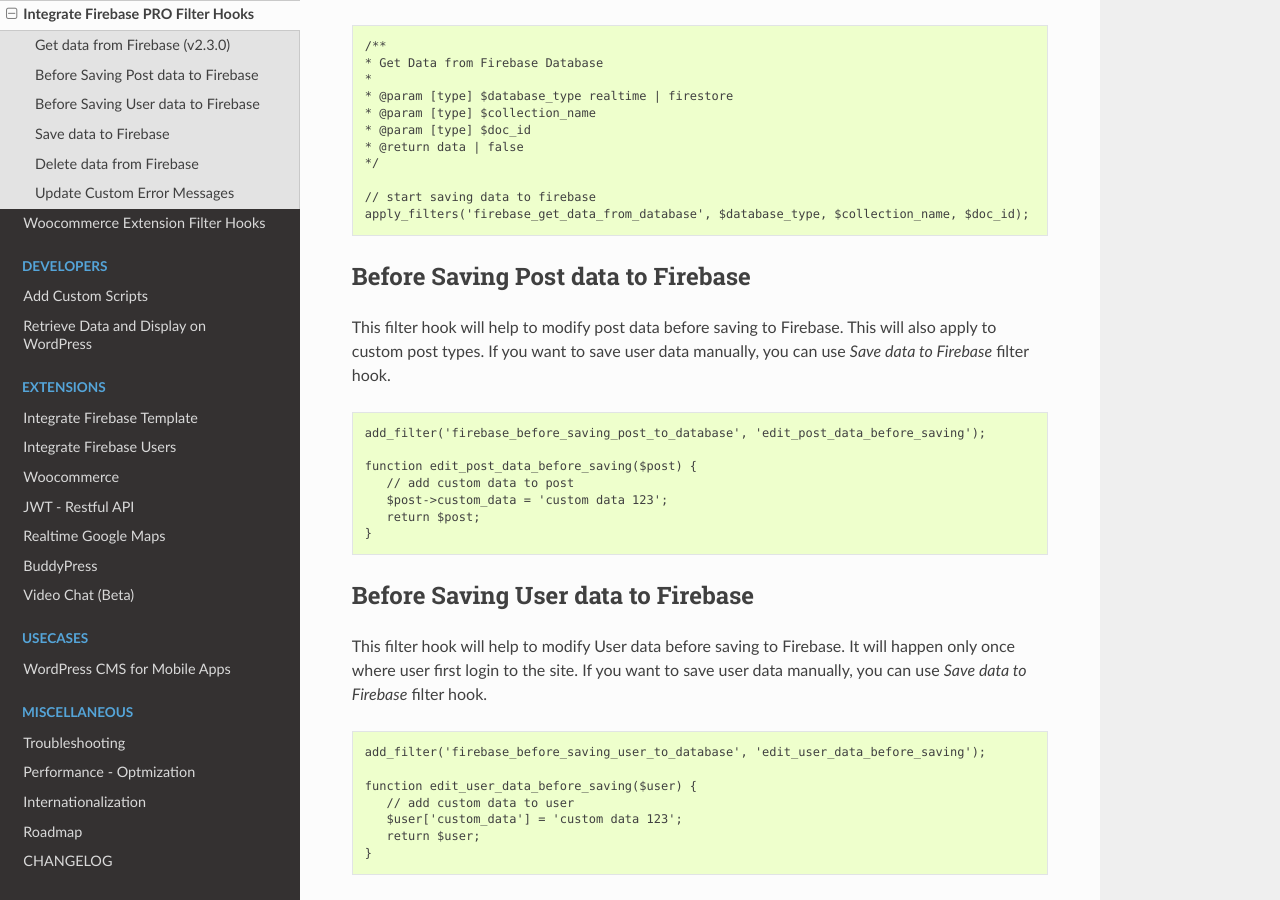
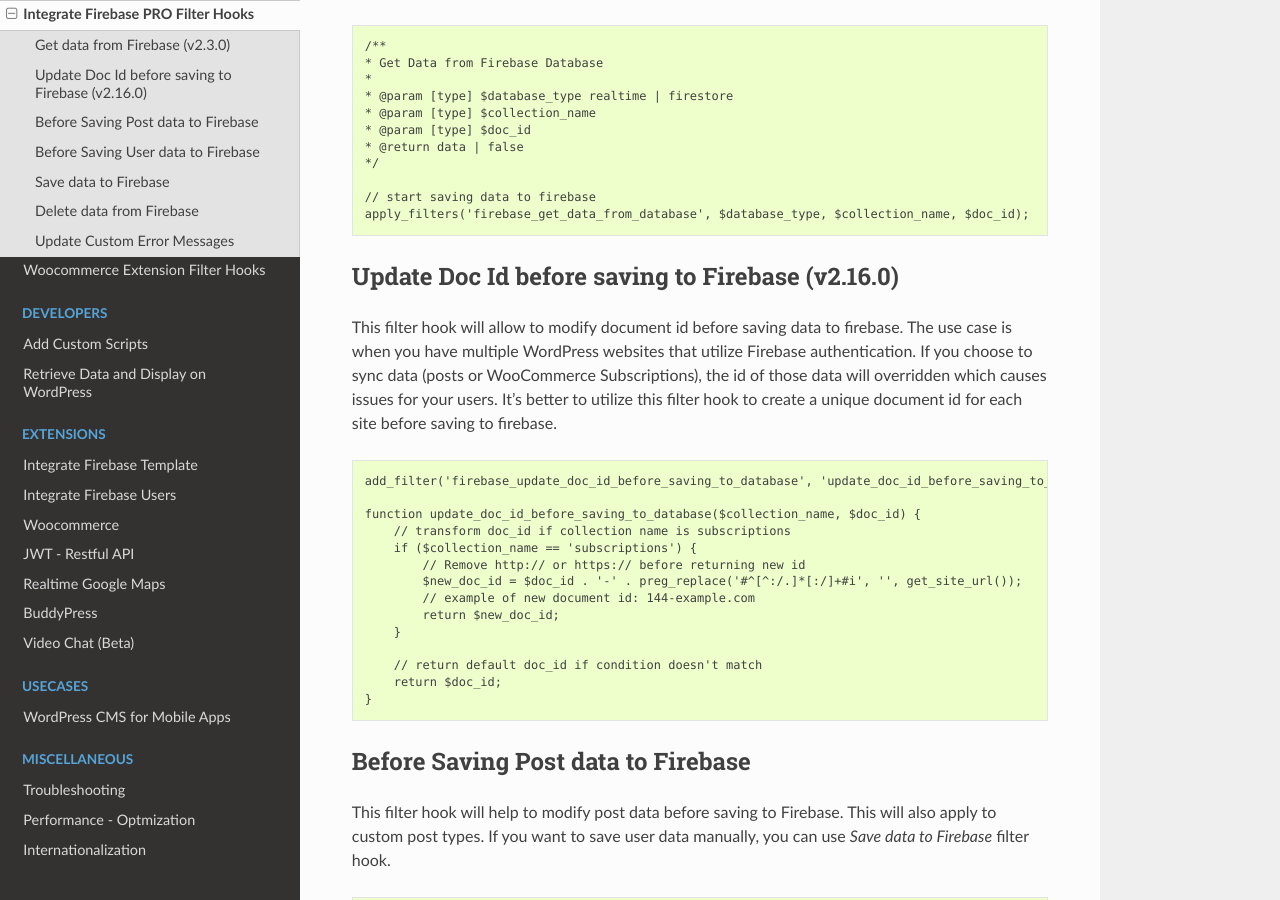
Before and after one commit to dalenguyen/firebase-wordpress-docs, a Sphinx documentation site: the page built from docs/hooks/pro-filters.rst, in a window 1280 px wide and 900 px high, scrolled down 287 px. Built offline with Sphinx 7.4.7 and the Read the Docs theme 2.0.0, drawn with Linux system fonts in a browser that asks for light colours.

```diff
--- a/docs/conf.py
+++ b/docs/conf.py
@@ -22,7 +22,7 @@ copyright = "2021, Dale Nguyen"
 author = u"Dale Nguyen"
 
 # The short X.Y version
-version = "2.36.0"
+version = "2.37.0"
 release = version
 
 # -- General configuration ---------------------------------------------------
--- a/docs/hooks/pro-filters.rst
+++ b/docs/hooks/pro-filters.rst
@@ -22,6 +22,30 @@ This filter hook will help to get data from Firebase (Realtime or Firestore).
 
     // start saving data to firebase
     apply_filters('firebase_get_data_from_database', $database_type, $collection_name, $doc_id);
+
+
+Update Doc Id before saving to Firebase (v2.16.0)
+----------------------------------
+
+This filter hook will allow to modify document id before saving data to firebase. The use case is when you have multiple WordPress websites that utilize Firebase authentication. If you choose to sync data (posts or WooCommerce Subscriptions), the id of those data will overridden which causes issues for your users. It's better to utilize this filter hook to create a unique document id for each site before saving to firebase.
+
+.. code-block:: php
+
+    add_filter('firebase_update_doc_id_before_saving_to_database', 'update_doc_id_before_saving_to_database', 10, 2);
+
+    function update_doc_id_before_saving_to_database($collection_name, $doc_id) {
+        // transform doc_id if collection name is subscriptions
+        if ($collection_name == 'subscriptions') {
+            // Remove http:// or https:// before returning new id
+            $new_doc_id = $doc_id . '-' . preg_replace('#^[^:/.]*[:/]+#i', '', get_site_url());
+            // example of new document id: 144-example.com
+            return $new_doc_id;
+        }
+
+        // return default doc_id if condition doesn't match
+        return $doc_id;
+    }
+
 
 Before Saving Post data to Firebase
 ----------------------------------
--- a/docs/index.rst
+++ b/docs/index.rst
@@ -49,8 +49,8 @@ If you are interested in the development progress, please check the `Road map <h
 Products
 -----------
 
-- `Integrate Firebase PRO <https://techcater.com/>`_ - `v3.15.0`
-- `Firebase WordPress Functions <https://firebase-wordpress-docs.readthedocs.io/en/latest/intro/cloud-functions-deployment.html>`_ - `v1.4.5` (bundle with PRO plugin)
+- `Integrate Firebase PRO <https://techcater.com/>`_ - `v3.16.0`
+- `Firebase WordPress Functions <https://firebase-wordpress-docs.readthedocs.io/en/latest/intro/cloud-functions-deployment.html>`_ - `v1.6.0` (bundle with PRO plugin)
 - `Integrate Firebase Woocommerce <https://firebase-wordpress-docs.readthedocs.io/en/latest/extensions/woocommerce.html>`_ - `v2.12.0` (Extension)
 - `Integrate Firebase Users <https://firebase-wordpress-docs.readthedocs.io/en/latest/extensions/firebase-users.html>`_ - `v1.3.1` (Extension)
 - `Firebase JWT <https://firebase-wordpress-docs.readthedocs.io/en/latest/extensions/jwt.html>`_ - `v1.2.1` (Extension)
--- a/docs/intro/cloud-functions-deployment.rst
+++ b/docs/intro/cloud-functions-deployment.rst
@@ -105,8 +105,6 @@ Start deploying firebase functions
 .. code-block:: bash
 
     cd functions
-    yarn deploy --project project-id
-    // OR
     firebase deploy --only functions --project project-id
 
 The deployment result should look like this
```
Also changed, not shown: other parts of docs/index.rst (+1 -1 lines), docs/misc/changelog.rst (+13 -0 lines).
